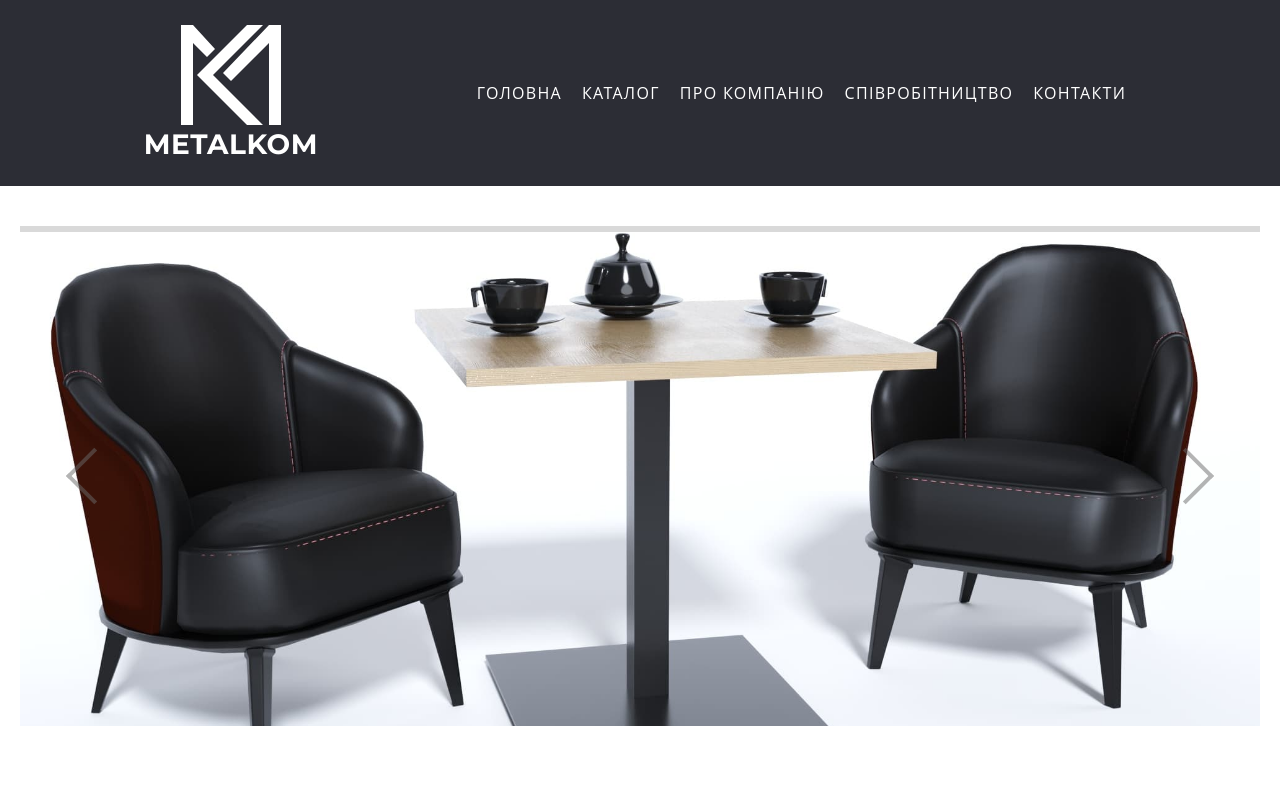
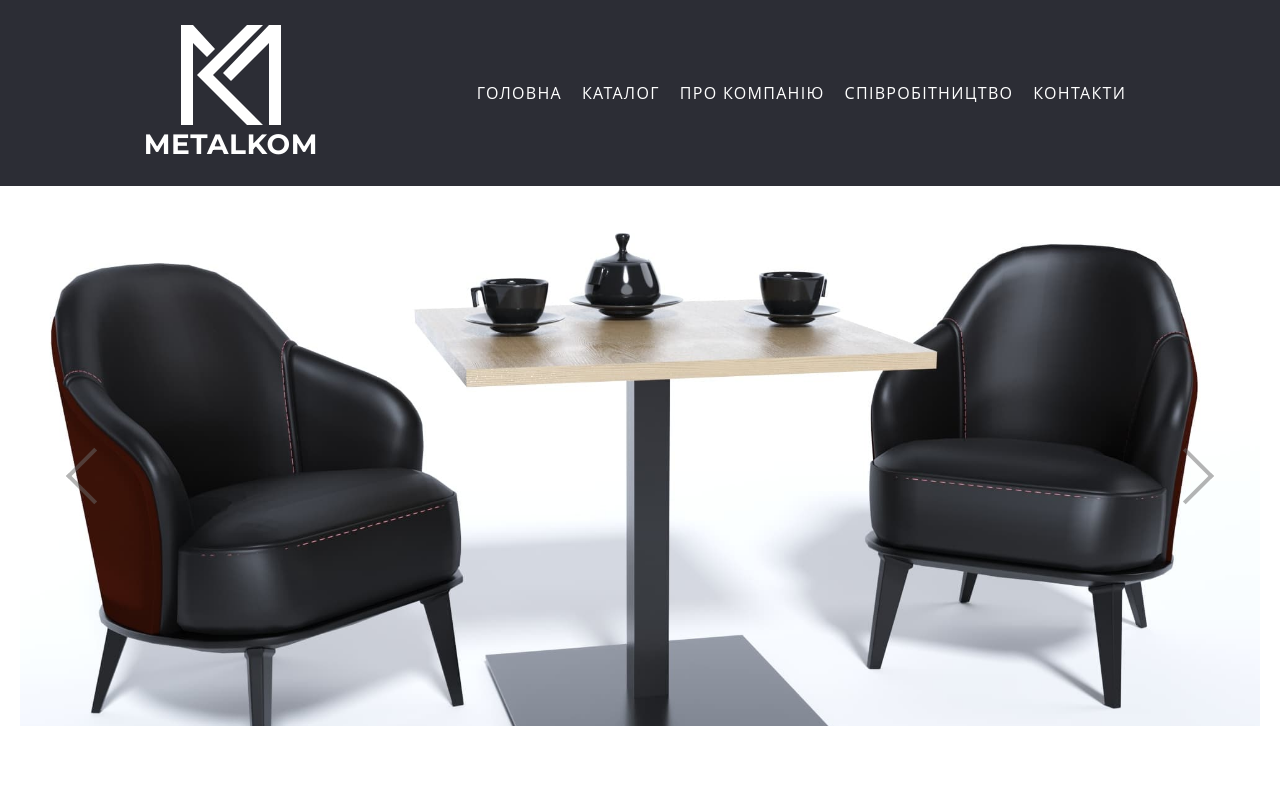
Before and after one commit to xWinst/metalcom, a React (Create React App) app: page / in a window 1280 px wide. Shown: the top 800 px of the page. Built offline with nearby package versions, Linux system fonts and the light colour scheme; no server answers.

Commit message:
update slider4

```diff
--- a/src/components/Slider/Slider.module.css
+++ b/src/components/Slider/Slider.module.css
@@ -12,8 +12,6 @@
     --control-bullet-active-color: #26456f; */
     --loader-bar-color: transparent;
     --loader-bar-height: 0;
-    --timer-height: 0;
-    --timer-background-color: transparent;
 }
 
 .img {
@@ -21,3 +19,8 @@
     background-position: center;
     min-height: 100%;
 }
+
+.slider .awssld__timer {
+    opacity: 0;
+    pointer-events: none;
+}
--- a/src/index.css
+++ b/src/index.css
@@ -77,6 +77,11 @@ ol {
     padding: 40px 20px;
 }
 
+.main .awssld__timer {
+    opacity: 0;
+    pointer-events: none;
+}
+
 .sectionWidth {
     width: 1260px;
     margin: 0 auto;
```
